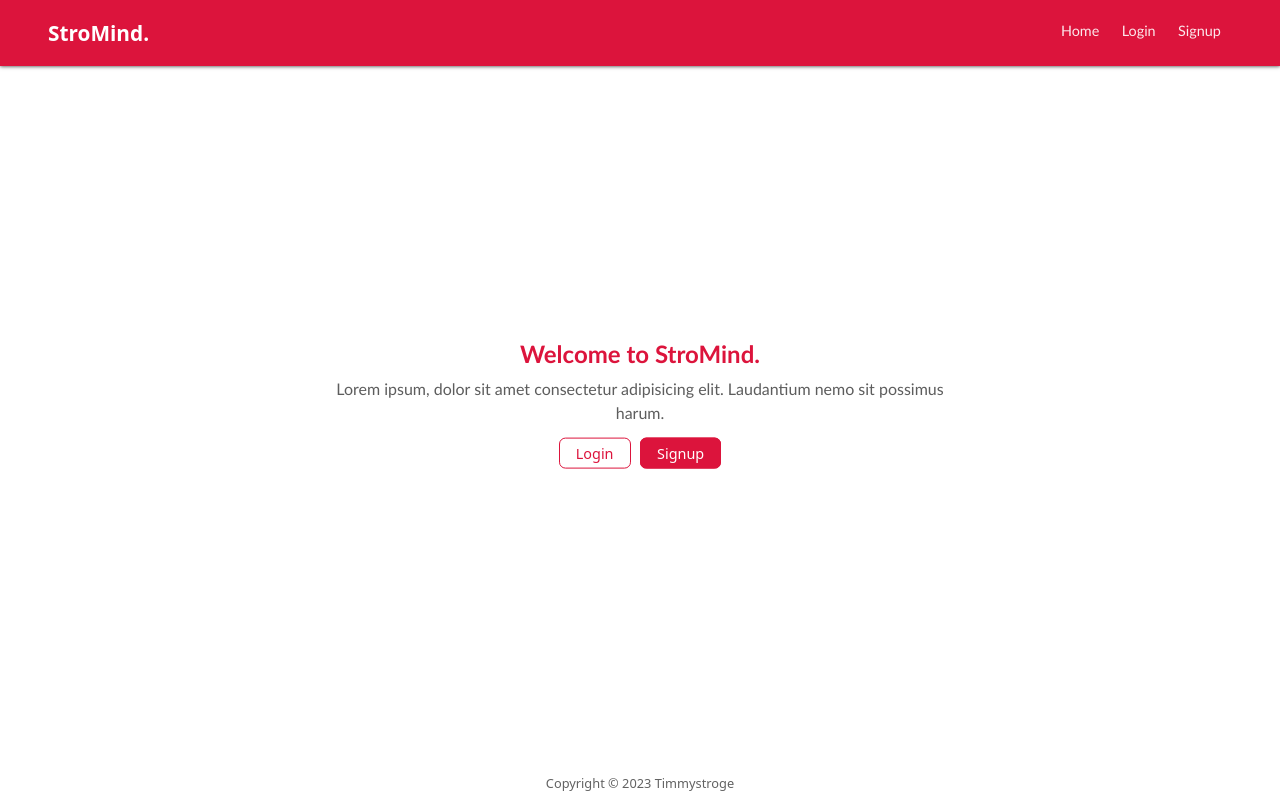
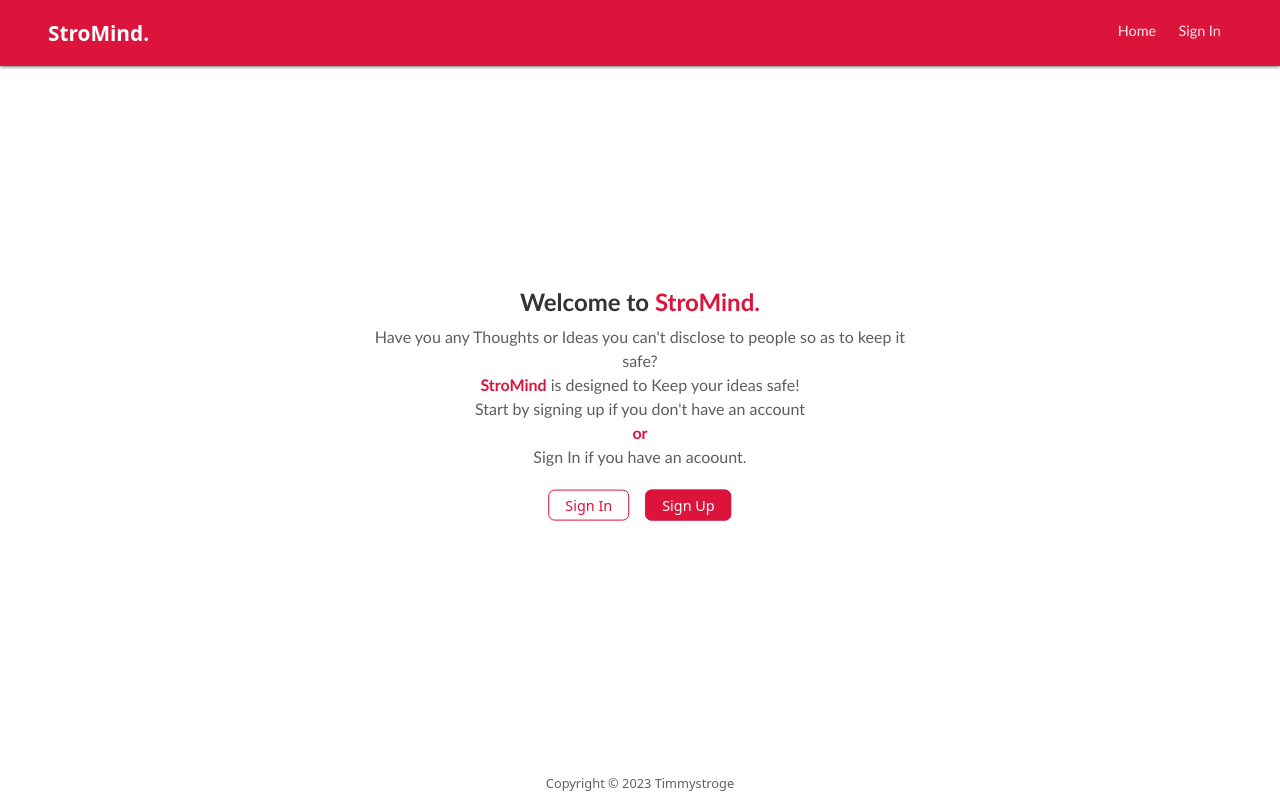
Before and after one commit to Timmystroge/strogeDev-MERN-frontend, a React (Vite) app: page / in a window 1280 px wide. Built offline with nearby package versions, Linux system fonts and the light colour scheme.

Commit message:
Live url All set, add content to app

```diff
--- a/index.html
+++ b/index.html
@@ -3,7 +3,7 @@
   <head>
     <meta charset="UTF-8" />
     <meta name="viewport" content="width=device-width, initial-scale=1.0" />
-    <title>Timmystroge Projects</title>
+    <title>StroMind - Keeping Your Thoughts Safe!</title>
   </head>
   <body>
     <div id="root"></div>
--- a/src/Pages/authPages/Login.jsx
+++ b/src/Pages/authPages/Login.jsx
@@ -58,7 +58,7 @@ const Login = () => {
           try {
             await axios({
               method: "post",
-              url: import.meta.env.VITE_LOCAL_LOGIN_URL_API,
+              url: import.meta.env.VITE_LOGIN_URL_API,
               data: JSON.stringify({
                 email: email,
                 password: password,
@@ -68,7 +68,7 @@ const Login = () => {
                 "Content-Type": "application/json;charset=UTF-8",
               },
             }).then((data) => {
-              if (data.statusText === "OK" || response.status === 200) {
+              if (data.statusText === "OK" || data.status === 200) {
                 if (data.data.msg === "success") {
                   const userID = data.data.userID; /* Get userid */
 
@@ -106,6 +106,7 @@ const Login = () => {
               }
             });
           } catch (error) {
+
             // console.error(error.message);
             notification(`Something went wrong, ${error.message}!`, "show");
             setLoading(false); /* set button status to not-loading */
@@ -172,11 +173,11 @@ const Login = () => {
               <div className="form-group">
                 <div className="loginBtn">
                   {loading ? (
-                    <Button type="submit" text="Logging In..." />
+                    <Button type="button" text="Signing In..." />
                   ) : (
                     <Button
                       type="submit"
-                      text="Login"
+                      text="Sign In"
                       icon={<HiArrowNarrowRight />}
                     />
                   )}
--- a/src/Pages/authPages/Register.jsx
+++ b/src/Pages/authPages/Register.jsx
@@ -63,7 +63,7 @@ const Register = () => {
             try {
               await axios({
                 method: "post",
-                url: import.meta.env.VITE_LOCAL_REGISTER_URL_API,
+                url: import.meta.env.VITE_REGISTER_URL_API,
                 data: JSON.stringify({
                   fullname: fullname,
                   email: email,
@@ -74,7 +74,7 @@ const Register = () => {
                   "Content-Type": "application/json;charset=UTF-8",
                 },
               }).then((data) => {
-                if (data.statusText === "OK" || response.status === 200) {
+                if (data.statusText === "OK" || data.status === 200) {
                   if (data.data.msg === "success") {
                     const userID = data.data.userID;
                     sessionStorage.setItem("id", userID);
--- a/src/Pages/components/Elements.jsx
+++ b/src/Pages/components/Elements.jsx
@@ -34,10 +34,10 @@ const Label = ({ htmlfor, labelfor }) => {
 };
 
 //button
-const Button = ({ type, text, icon }) => {
+const Button = ({ type, text, icon, disabled }) => {
   return (
     <>
-      <button type={type}>
+      <button type={type} disabled={disabled}>
         {text}
         {icon}
       </button>
--- a/src/Pages/components/header/Header.jsx
+++ b/src/Pages/components/header/Header.jsx
@@ -46,18 +46,14 @@ const header = () => {
                     </a>
                   </li>
                 )}
+
                 {/* show login/signup is user is not logged in */}
                 {!UserAuth() && (
                   <li>
-                    <a href="/login">Login</a>
+                    <a href="/login">Sign In</a>
                   </li>
                 )}
-                {/* show login/signup is user is not logged in */}
-                {!UserAuth() && (
-                  <li>
-                    <a href="/signup">Signup</a>
-                  </li>
-                )}
+
               </ul>
             </div>
           </nav>
--- a/src/Pages/dashboard/Dashboard.jsx
+++ b/src/Pages/dashboard/Dashboard.jsx
@@ -22,11 +22,14 @@ const Dashboard = () => {
   //! set user thoughts /* all user thought */
   const [userThoughts, setUserThoughts] = useState([]);
 
+  //! set user thoughts /* all user thought */
+  const [saveThought, setSaveThought] = useState(false);
+
   //! make an asynchronous request to backend endpoint to fetch user data
   async function getUser() {
     await axios({
       method: "post",
-      url: import.meta.env.VITE_LOCAL_DASHBOARD_URL_API,
+      url: import.meta.env.VITE_DASHBOARD_URL_API,
       data: JSON.stringify({
         userID: sessionStorage.getItem("id"),
       }),
@@ -52,7 +55,7 @@ const Dashboard = () => {
   async function getUserThoughts() {
     await axios({
       method: "post",
-      url: import.meta.env.VITE_LOCAL_DATA_URL_API,
+      url: import.meta.env.VITE_DATA_URL_API,
       data: JSON.stringify({
         userID: sessionStorage.getItem("id"),
       }),
@@ -75,6 +78,10 @@ const Dashboard = () => {
   //! handle submit request
   function handleSubmit(e) {
     e.preventDefault();
+
+    // set setSaveThought to true, to show user app is processing their request
+    setSaveThought(true);
+    //
     if (Thought === "") {
       notification(
         "Paddy, You wan submit empty thought? LMAO 😂 ",
@@ -86,7 +93,7 @@ const Dashboard = () => {
       async function createNewThought() {
         await axios({
           method: "post",
-          url: import.meta.env.VITE_LOCAL_CREATE_URL_API,
+          url: import.meta.env.VITE_CREATE_URL_API,
           data: JSON.stringify({
             id: sessionStorage.getItem("id"),
             thought: Thought,
@@ -101,9 +108,15 @@ const Dashboard = () => {
               notification("New thought added!", "show", "3000");
               setThought("");
               setTimeout(() => [window.open("/dashboard", "_self")], 500);
+
+              // set setSaveThought to false.
+              setSaveThought(false);
             }
           } else {
             notification("Something went wrong!", "show", "3000");
+
+            // set setSaveThought to false.
+            setSaveThought(false);
           }
         });
       }
@@ -137,7 +150,7 @@ const Dashboard = () => {
     async function createNewThought() {
       await axios({
         method: "delete",
-        url: import.meta.env.VITE_LOCAL_DATA_URL_API,
+        url: import.meta.env.VITE_DATA_URL_API,
         data: JSON.stringify({
           uid: id,
         }),
@@ -191,7 +204,15 @@ const Dashboard = () => {
                   <div className="keepMyMind">
                     {/* display submit button only if user cliks to start adding thought */}
                     {Thought !== "" ? (
-                      <Button type="submit" text="Keep My Thought!" />
+                      !saveThought ? (
+                        <Button type="submit" text="Keep My Thought!" />
+                      ) : (
+                        <Button
+                          type="button"
+                          disabled="disabled"
+                          text="Processing..."
+                        />
+                      )
                     ) : (
                       ""
                     )}
@@ -222,7 +243,7 @@ const Dashboard = () => {
                       Don't tell us you do not have anything on your mind!{" "}
                       <br />
                       Don't worry, Spill it out you're safe! <br />
-                      <i>end-to-end encryption</i>
+                      <i>fully-encrypted</i>
                     </small>
                   </div>
                 )}
--- a/src/Pages/homepage/Home.jsx
+++ b/src/Pages/homepage/Home.jsx
@@ -11,12 +11,23 @@ const Home = () => {
           <div className="homeContent">
             {/* if user is logged in, diplay APP name */}
             {UserAuth() && <h2>StroMind.</h2>}
+            {UserAuth() && (
+              <p>
+                Keep Your Thoughts Safe Till LolDays & Whenever! <br /> Worry less! Your thought is safe with us.
+              </p>
+            )}
             {/* if user is not logged in, diplay welcome APP name */}
-            {!UserAuth() && <h2>Welcome to StroMind.</h2>}
-            <p>
-              Lorem ipsum, dolor sit amet consectetur adipisicing elit.
-              Laudantium nemo sit possimus harum.
-            </p>
+            {!UserAuth() && <h2><span className="welcome">Welcome to</span> StroMind.</h2>}
+            {!UserAuth() && (
+              <p>
+                Have you any Thoughts or Ideas you can't disclose to people so as to
+                keep it safe?
+                <br />
+                <b style={{color: "crimson"}}>StroMind</b> is designed to Keep your ideas safe!{" "}
+                <br /> Start by signing up if you don't have an account{" "}
+                <br /> <b style={{color: "crimson"}}>or</b> <br /> Sign In if you have an acoount.
+              </p>
+            )}
 
             <div className="actionBTN">
               {/* if user is logged in, display my account btn */}
@@ -24,8 +35,8 @@ const Home = () => {
               {/* if user is not logged in, display login and register btn */}
               {!UserAuth() && (
                 <>
-                  <CtaBtns route="/login" text="Login" />
-                  <CtaBtns route="/signup" text="Signup" />{" "}
+                  <CtaBtns route="/login" text="Sign In" />
+                  <CtaBtns route="/signup" text="Sign Up" />
                 </>
               )}
             </div>
--- a/src/Pages/homepage/home.css
+++ b/src/Pages/homepage/home.css
@@ -14,15 +14,22 @@ main .homeContent h2 {
   font-family: calibri;
   color: crimson;
 }
+main .homeContent h2 .welcome{
+  font-weight: bold;
+  margin-bottom: 0.3rem;
+  font-size: 1.5rem;
+  font-family: calibri;
+  color: #333;
+}
 main .homeContent p {
-  margin-bottom: 1rem;
+  margin-bottom: 1.5rem;
   font-size: 1rem;
   font-family: calibri;
   color: #5d5d5d;
 }
 
 main .actionBTN a {
-  margin: 1rem 0.3rem;
+  margin: 1rem 0.5rem;
   border-radius: 0.4rem;
   padding: 0.3rem 1rem;
   font-size: 0.9rem;
@@ -56,6 +63,6 @@ main .actionBTN a:last-child:hover {
 
 @media (max-width: 600px) {
   main {
-    width: 90%;
+    width: 100%;
   }
 }
```
